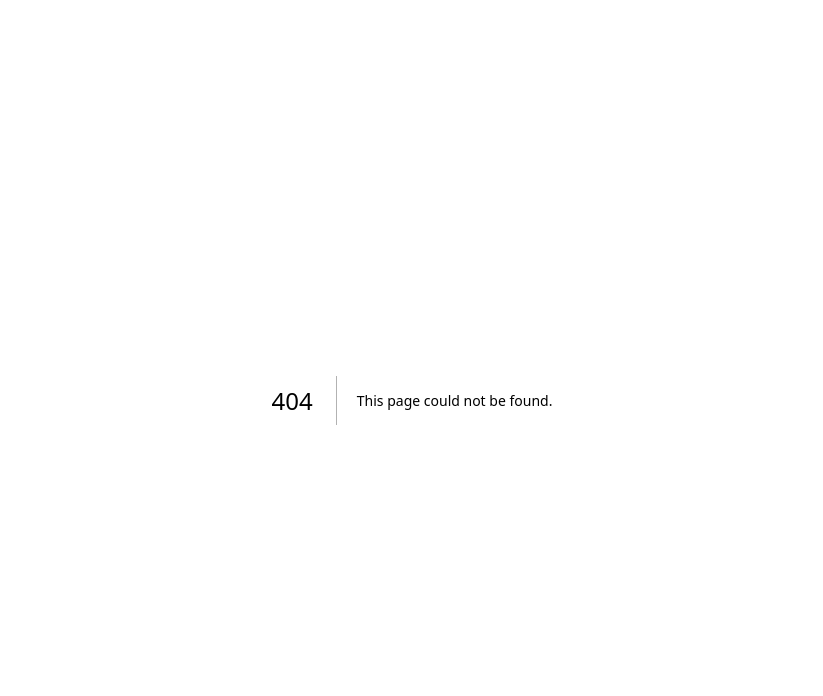
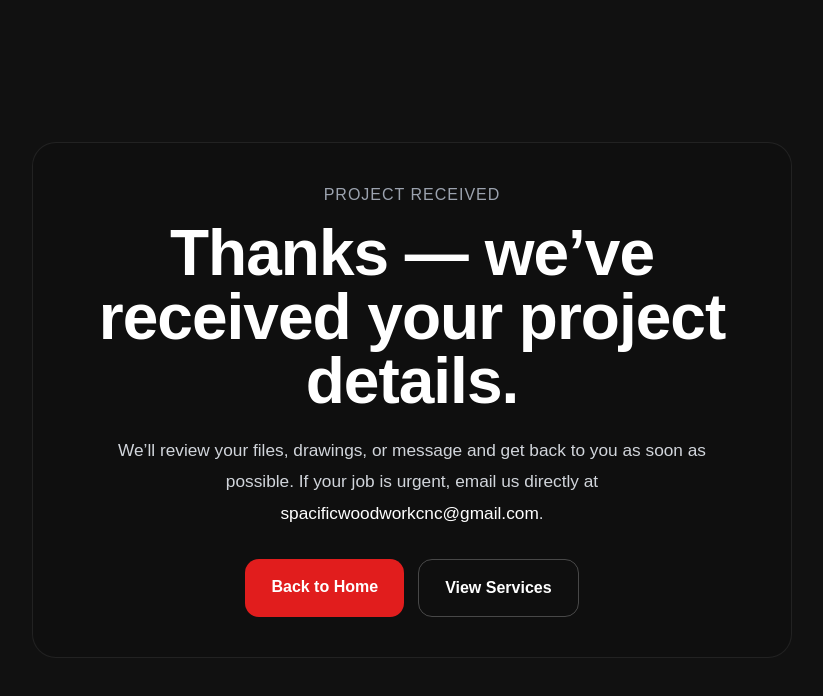
Before and after one commit to lestui/spacific-site, a Next.js app: page /thank-you in a window 1280 px wide. Before the commit this address had no page. Shown: the top 696 px of the page, without its empty margins (228-1051 px from the left). Built offline with nearby package versions, Linux system fonts and the light colour scheme.

Commit message:
Upgrade UI, centered layouts, new header, thank-you page

```diff
--- a/app/page.tsx
+++ b/app/page.tsx
@@ -95,42 +95,46 @@ export default function Home() {
             position: "sticky",
             top: 0,
             zIndex: 50,
-            background: "rgba(10,10,10,0.88)",
+            background: "rgba(10,10,10,0.9)",
             backdropFilter: "blur(10px)",
             borderBottom: "1px solid rgba(255,255,255,0.08)",
           }}
         >
           <div
             style={{
-              maxWidth: "1400px",
+              maxWidth: "1440px",
               margin: "0 auto",
-              padding: "10px 20px",
+              padding: "14px 20px",
               display: "flex",
-              justifyContent: "center",
               alignItems: "center",
+              justifyContent: "space-between",
               gap: "18px",
               flexWrap: "wrap",
-              textAlign: "center",
             }}
           >
-            <a
-              href="#top"
+            <div
               style={{
                 display: "flex",
                 alignItems: "center",
-                justifyContent: "center",
+                gap: "22px",
+                flexWrap: "wrap",
+              }}
+            >
+              <Link
+                href="/"
+                style={{
+                  display: "flex",
+                  alignItems: "center",
                   gap: "12px",
                   textDecoration: "none",
                   color: "#ffffff",
-                minWidth: 0,
-                flexWrap: "wrap",
                 }}
               >
                 <img
                   src="/images/logo.png"
                   alt="SPACIFIC Woodwork & CNC"
                   style={{
-                  height: "clamp(70px, 10vw, 150px)",
+                    height: "44px",
                     width: "auto",
                     objectFit: "contain",
                     display: "block",
@@ -138,105 +142,116 @@ export default function Home() {
                 />
                 <span
                   style={{
-                  fontSize: "clamp(0.95rem, 1.6vw, 1.1rem)",
                     fontWeight: 800,
-                  letterSpacing: "0.5px",
-                  lineHeight: 1.2,
+                    fontSize: "1rem",
+                    letterSpacing: "0.4px",
+                    whiteSpace: "nowrap",
                   }}
                 >
-                SPACIFIC Woodwork & CNC
+                  SPACIFIC WOODWORK
                 </span>
-            </a>
+              </Link>
 
               <nav
                 style={{
                   display: "flex",
-                gap: "16px",
-                justifyContent: "center",
+                  gap: "24px",
                   alignItems: "center",
                   flexWrap: "wrap",
-                width: "100%",
                 }}
               >
                 <a href="#services" style={navLinkStyle}>
-                Services
+                  SERVICES
                 </a>
                 <a href="#work" style={navLinkStyle}>
-                Work
+                  WORK
                 </a>
                 <a href="#about" style={navLinkStyle}>
-                About
+                  ABOUT
                 </a>
                 <a href="#contact" style={navLinkStyle}>
-                Contact
+                  CONTACT
                 </a>
+              </nav>
+            </div>
+
+            <div
+              style={{
+                display: "flex",
+                alignItems: "center",
+                gap: "14px",
+                flexWrap: "wrap",
+                justifyContent: "flex-end",
+              }}
+            >
+              <p
+                style={{
+                  margin: 0,
+                  color: "#d1d5db",
+                  fontSize: "0.9rem",
+                  whiteSpace: "nowrap",
+                }}
+              >
+                Auckland based custom fabrication
+              </p>
+
+              <div style={searchWrapStyle}>
+                <input
+                  type="text"
+                  placeholder="Search..."
+                  style={searchInputStyle}
+                />
+              </div>
 
               <button
                 type="button"
                 onClick={() => setIsInquiryOpen(true)}
-                style={ctaNavStyle}
+                style={headerCtaStyle}
               >
-                Start Your Project
+                GET STARTED
               </button>
-            </nav>
+            </div>
           </div>
         </header>
 
         <section
           id="top"
           style={{
-            minHeight: "82vh",
+            minHeight: "88vh",
             display: "flex",
             alignItems: "center",
             justifyContent: "center",
             textAlign: "center",
-            padding: "56px 24px 80px",
+            padding: "80px 24px 100px",
             backgroundImage:
-              "linear-gradient(rgba(0,0,0,0.65), rgba(0,0,0,0.65)), url('/images/hero-bg.png')",
+              "linear-gradient(rgba(0,0,0,0.68), rgba(0,0,0,0.68)), url('/images/hero-bg.png')",
             backgroundSize: "cover",
             backgroundPosition: "center",
           }}
         >
-          <div style={{ maxWidth: "950px" }}>
-            <p style={heroTagStyle}>
-              CNC Routing • CAD / CAM • CO2 Laser • Vinyl Cutting • 3D Printing
-              • Fabrication
-            </p>
-
+          <div style={{ maxWidth: "980px" }}>
             <h1 style={heroTitleStyle}>
-              Custom parts and fabrication built for real business needs.
+              Custom parts and fabrication delivered fast.
             </h1>
 
             <p style={heroDescStyle}>
-              Precision CNC cutting, fabrication, and production-ready workflow
-              support for businesses that need clean execution, fast turnaround,
-              and repeatable quality.
+              CNC routing, CAD/CAM, CO2 laser, vinyl cutting, signage, 3D
+              printing, and fabrication support for customers who need practical
+              results and clean execution.
             </p>
 
             <div style={heroBtnWrap}>
               <button
                 type="button"
                 onClick={() => setIsInquiryOpen(true)}
-                style={primaryButtonStyle}
+                style={heroPrimaryButtonStyle}
               >
-                Start Your Project
+                GET STARTED
               </button>
-
-              <a href="#services" style={secondaryButtonStyle}>
-                View Services
-              </a>
             </div>
 
-            <p
-              style={{
-                marginTop: "28px",
-                fontSize: "1rem",
-                color: "#d1d5db",
-                lineHeight: 1.6,
-              }}
-            >
-              From concept to finished product — CAD, CAM, machining,
-              prototyping, signage, and custom production support.
+            <p style={heroSubLinkStyle}>
+              Send your files, drawings, or idea and we’ll take a look.
             </p>
           </div>
         </section>
@@ -318,9 +333,9 @@ export default function Home() {
               <button
                 type="button"
                 onClick={() => setIsInquiryOpen(true)}
-                style={primaryButtonStyle}
+                style={heroPrimaryButtonStyle}
               >
-                Start Your Project
+                GET STARTED
               </button>
             </div>
 
@@ -371,9 +386,9 @@ export default function Home() {
               <button
                 type="button"
                 onClick={() => setIsInquiryOpen(true)}
-                style={primaryButtonStyle}
+                style={heroPrimaryButtonStyle}
               >
-                Start Your Project
+                GET STARTED
               </button>
 
               <a
@@ -452,10 +467,7 @@ export default function Home() {
           onClick={() => setIsInquiryOpen(false)}
           style={modalOverlayStyle}
         >
-          <div
-            onClick={(e) => e.stopPropagation()}
-            style={modalCardStyle}
-          >
+          <div onClick={(e) => e.stopPropagation()} style={modalCardStyle}>
             <button
               type="button"
               onClick={() => setIsInquiryOpen(false)}
@@ -464,10 +476,22 @@ export default function Home() {
               Close ✕
             </button>
 
-            <div style={{ marginBottom: "24px" }}>
+            <div
+              style={{
+                marginBottom: "24px",
+                textAlign: "center",
+                display: "flex",
+                flexDirection: "column",
+                alignItems: "center",
+              }}
+            >
               <h2 style={modalTitleStyle}>Start Your Project</h2>
               <p style={modalTextStyle}>
                 Send your files, drawings, or idea and we’ll take a look.
+              </p>
+              <p style={modalSubTextStyle}>
+                We review practical job details fast so you can move forward
+                sooner.
               </p>
             </div>
 
@@ -482,43 +506,59 @@ export default function Home() {
 const navLinkStyle = {
   color: "#ffffff",
   textDecoration: "none",
-  fontWeight: 600,
+  fontWeight: 700,
+  fontSize: "0.9rem",
+  letterSpacing: "0.4px",
 };
 
-const ctaNavStyle = {
+const headerCtaStyle = {
   background: "#e11d1d",
-  padding: "12px 18px",
+  padding: "12px 20px",
   borderRadius: "12px",
   color: "#ffffff",
   textDecoration: "none",
-  fontWeight: 700,
+  fontWeight: 800,
   border: "none",
   cursor: "pointer",
-  fontSize: "1rem",
-};
-
-const heroTagStyle = {
-  color: "#d1d5db",
-  marginBottom: "20px",
-  textTransform: "uppercase" as const,
-  letterSpacing: "1px",
   fontSize: "0.95rem",
 };
 
+const searchWrapStyle = {
+  background: "#f3f4f6",
+  borderRadius: "12px",
+  padding: "0 14px",
+  height: "42px",
+  display: "flex",
+  alignItems: "center",
+  minWidth: "190px",
+};
+
+const searchInputStyle = {
+  border: "none",
+  outline: "none",
+  background: "transparent",
+  width: "100%",
+  fontSize: "0.95rem",
+  color: "#111111",
+};
+
 const heroTitleStyle = {
-  fontSize: "clamp(2.7rem, 6vw, 5.5rem)",
+  fontSize: "clamp(3rem, 7vw, 6.2rem)",
   fontWeight: 900,
   lineHeight: 0.95,
   letterSpacing: "-2px",
   margin: 0,
+  maxWidth: "900px",
+  marginLeft: "auto",
+  marginRight: "auto",
 };
 
 const heroDescStyle = {
   marginTop: "24px",
-  fontSize: "1.2rem",
-  color: "#e5e7eb",
+  fontSize: "1.25rem",
+  color: "#f3f4f6",
   lineHeight: 1.7,
-  maxWidth: "760px",
+  maxWidth: "820px",
   marginLeft: "auto",
   marginRight: "auto",
 };
@@ -531,9 +571,9 @@ const heroBtnWrap = {
   flexWrap: "wrap" as const,
 };
 
-const primaryButtonStyle = {
+const heroPrimaryButtonStyle = {
   background: "#e11d1d",
-  padding: "16px 26px",
+  padding: "18px 34px",
   borderRadius: "14px",
   color: "#ffffff",
   textDecoration: "none",
@@ -542,6 +582,13 @@ const primaryButtonStyle = {
   border: "none",
   cursor: "pointer",
   fontSize: "1rem",
+};
+
+const heroSubLinkStyle = {
+  marginTop: "28px",
+  fontSize: "1rem",
+  color: "#ffffff",
+  lineHeight: 1.6,
 };
 
 const secondaryButtonStyle = {
@@ -784,6 +831,7 @@ const modalTitleStyle = {
   fontSize: "clamp(1.8rem, 4vw, 2.6rem)",
   fontWeight: 800,
   margin: 0,
+  textAlign: "center" as const,
 };
 
 const modalTextStyle = {
@@ -791,4 +839,16 @@ const modalTextStyle = {
   color: "#d1d5db",
   fontSize: "1rem",
   lineHeight: 1.7,
+  textAlign: "center" as const,
+  maxWidth: "560px",
 };
+
+const modalSubTextStyle = {
+  marginTop: "8px",
+  color: "#ffffff",
+  fontSize: "0.95rem",
+  lineHeight: 1.6,
+  fontWeight: 700,
+  textAlign: "center" as const,
+  maxWidth: "560px",
+};
--- /dev/null
+++ b/app/thank-you/page.tsx
@@ -0,0 +1,114 @@
+import Link from "next/link";
+
+export default function ThankYouPage() {
+  return (
+    <main
+      style={{
+        minHeight: "100vh",
+        background: "#111111",
+        color: "#ffffff",
+        fontFamily: "Arial, sans-serif",
+        display: "flex",
+        alignItems: "center",
+        justifyContent: "center",
+        padding: "24px",
+      }}
+    >
+      <div
+        style={{
+          width: "100%",
+          maxWidth: "760px",
+          background: "#0f0f0f",
+          border: "1px solid rgba(255,255,255,0.08)",
+          borderRadius: "24px",
+          padding: "40px 28px",
+          textAlign: "center",
+        }}
+      >
+        <p
+          style={{
+            color: "#9ca3af",
+            textTransform: "uppercase",
+            letterSpacing: "1px",
+            marginBottom: "14px",
+          }}
+        >
+          Project Received
+        </p>
+
+        <h1
+          style={{
+            fontSize: "clamp(2.2rem, 6vw, 4rem)",
+            fontWeight: 900,
+            lineHeight: 1,
+            margin: 0,
+            letterSpacing: "-1px",
+          }}
+        >
+          Thanks — we’ve received your project details.
+        </h1>
+
+        <p
+          style={{
+            marginTop: "22px",
+            color: "#d1d5db",
+            fontSize: "1.08rem",
+            lineHeight: 1.8,
+            maxWidth: "620px",
+            marginLeft: "auto",
+            marginRight: "auto",
+          }}
+        >
+          We’ll review your files, drawings, or message and get back to you as
+          soon as possible. If your job is urgent, email us directly at
+          {" "}
+          <a
+            href="mailto:spacificwoodworkcnc@gmail.com"
+            style={{ color: "#ffffff" }}
+          >
+            spacificwoodworkcnc@gmail.com
+          </a>
+          .
+        </p>
+
+        <div
+          style={{
+            marginTop: "30px",
+            display: "flex",
+            gap: "14px",
+            justifyContent: "center",
+            flexWrap: "wrap",
+          }}
+        >
+          <Link href="/" style={primaryButtonStyle}>
+            Back to Home
+          </Link>
+
+          <Link href="/#services" style={secondaryButtonStyle}>
+            View Services
+          </Link>
+        </div>
+      </div>
+    </main>
+  );
+}
+
+const primaryButtonStyle = {
+  background: "#e11d1d",
+  padding: "16px 26px",
+  borderRadius: "14px",
+  color: "#ffffff",
+  textDecoration: "none",
+  fontWeight: 800,
+  display: "inline-block",
+};
+
+const secondaryButtonStyle = {
+  border: "1px solid rgba(255,255,255,0.24)",
+  padding: "16px 26px",
+  borderRadius: "14px",
+  color: "#ffffff",
+  textDecoration: "none",
+  fontWeight: 700,
+  display: "inline-block",
+};
--- a/components/InquiryForm.tsx
+++ b/components/InquiryForm.tsx
@@ -1,208 +1,214 @@
 "use client";
 
-import { FormEvent } from "react";
+import { useState, FormEvent } from "react";
 
-type InquiryFormProps = {
+type Props = {
   projectType?: string;
   compact?: boolean;
 };
 
-const formAction = "https://formspree.io/f/maqawlng";
+export default function InquiryForm({ projectType = "", compact = false }: Props) {
+  const [submitted, setSubmitted] = useState(false);
+  const [sending, setSending] = useState(false);
 
-export default function InquiryForm({
-  projectType = "",
-  compact = false,
-}: InquiryFormProps) {
-  const handleSubmit = (event: FormEvent<HTMLFormElement>) => {
-    const form = event.currentTarget;
-    const fileInput = form.querySelector(
-      'input[type="file"][name="attachment"]'
-    ) as HTMLInputElement | null;
+  const handleSubmit = async (e: FormEvent<HTMLFormElement>) => {
+    e.preventDefault();
 
-    if (fileInput && fileInput.files && fileInput.files.length > 0) {
-      const totalBytes = Array.from(fileInput.files).reduce(
-        (sum, file) => sum + file.size,
-        0
-      );
+    const form = e.currentTarget;
+    const data = new FormData(form);
 
-      const maxBytes = 10 * 1024 * 1024;
+    setSending(true);
 
-      if (totalBytes > maxBytes) {
-        event.preventDefault();
-        alert("Please keep total file upload size under 10MB.");
+    try {
+      const response = await fetch("https://formspree.io/f/maqawlng", {
+        method: "POST",
+        body: data,
+        headers: {
+          Accept: "application/json",
+        },
+      });
+
+      if (response.ok) {
+        setSubmitted(true);
+        form.reset();
+      } else {
+        alert("Something went wrong. Try again or call or email us directly.");
       }
+    } catch {
+      alert("Something went wrong. Try again or call or email us directly.");
+    } finally {
+      setSending(false);
     }
   };
 
+  if (submitted) {
     return (
-    <form
-      action={formAction}
-      method="POST"
-      encType="multipart/form-data"
-      onSubmit={handleSubmit}
-      style={{
-        display: "grid",
-        gap: compact ? "14px" : "16px",
-      }}
-    >
-      <input type="hidden" name="_subject" value="New website project enquiry" />
-      <input type="hidden" name="_captcha" value="false" />
-      <input type="hidden" name="source" value="website" />
+      <div style={successWrap}>
+        <h3 style={successTitle}>Project received — we’re onto it</h3>
 
-      <div style={fieldGridStyle}>
-        <label style={labelWrapStyle}>
-          <span style={labelStyle}>First Name</span>
-          <input
-            type="text"
-            name="firstName"
-            required
-            placeholder="Your first name"
-            style={inputStyle}
-          />
-        </label>
+        <p style={successText}>Thanks — we’ve got your project.</p>
 
-        <label style={labelWrapStyle}>
-          <span style={labelStyle}>Email</span>
-          <input
-            type="email"
-            name="email"
-            required
-            placeholder="you@example.com"
-            style={inputStyle}
-          />
-        </label>
+        <p style={successText}>
+          We’ll review your project and get back to you within{" "}
+          <strong style={successStrong}>24 hours</strong>.
+        </p>
+
+        <p style={successSub}>
+          Most jobs are quoted same-day — we’ll confirm availability in our reply.
+        </p>
+
+        <p style={trustText}>
+          Trusted for CNC, fabrication, and production-ready work across Auckland.
+        </p>
+
+        <div style={ctaBlock}>
+          <p style={urgentText}>Need it urgent?</p>
+
+          <a href="tel:0212487664" style={callButton}>
+            Call or Text Now
+          </a>
+
+          <p style={phoneText}>021 248 7664</p>
+
+          <p style={emailText}>
+            or email <strong style={successStrong}>spacificwoodworkcnc@gmail.com</strong>
+          </p>
         </div>
+      </div>
+    );
+  }
 
-      <div style={fieldGridStyle}>
-        <label style={labelWrapStyle}>
-          <span style={labelStyle}>Phone</span>
-          <input
-            type="tel"
-            name="phone"
-            placeholder="021..."
-            style={inputStyle}
-          />
-        </label>
+  return (
+    <form onSubmit={handleSubmit} style={{ display: "grid", gap: "16px" }}>
+      <input type="hidden" name="projectType" value={projectType} />
 
-        <label style={labelWrapStyle}>
-          <span style={labelStyle}>Project Type</span>
-          <select
-            name="projectType"
-            defaultValue={projectType}
-            style={inputStyle}
-          >
-            <option value="">Select a service</option>
-            <option value="CNC Routing">CNC Routing</option>
-            <option value="CAD / CAM">CAD / CAM</option>
-            <option value="Fabrication">Fabrication</option>
-            <option value="CO2 Laser">CO2 Laser</option>
-            <option value="Vinyl Cutting">Vinyl Cutting</option>
-            <option value="3D Printing">3D Printing</option>
-            <option value="Signage & Display">Signage & Display</option>
-            <option value="Fiber Laser">Fiber Laser</option>
-            <option value="Not Sure">Not Sure</option>
+      <input name="name" placeholder="Your name" required style={input} />
+      <input name="email" type="email" placeholder="Email" required style={input} />
+      <input name="phone" placeholder="Phone (optional)" style={input} />
+
+      <select name="service" defaultValue="" style={input}>
+        <option value="" disabled>
+          Select service
+        </option>
+        <option>CNC Routing</option>
+        <option>CAD / CAM</option>
+        <option>Fabrication</option>
+        <option>CO2 Laser</option>
+        <option>Vinyl Cutting</option>
+        <option>3D Printing</option>
+        <option>Signage</option>
+        <option>Fiber Laser</option>
       </select>
-        </label>
-      </div>
 
-      <label style={labelWrapStyle}>
-        <span style={labelStyle}>Project Details</span>
       <textarea
         name="message"
+        placeholder="Tell us about your project..."
         required
-          rows={compact ? 5 : 6}
-          placeholder="Tell us what you need made, sizes, quantities, materials, deadline, and anything else that helps."
-          style={textareaStyle}
+        rows={compact ? 4 : 6}
+        style={textarea}
       />
-      </label>
 
-      <label style={labelWrapStyle}>
-        <span style={labelStyle}>Upload Files</span>
-        <input
-          type="file"
-          name="attachment"
-          multiple
-          accept=".pdf,.dxf,.svg,.ai,.eps,.jpg,.jpeg,.png,.webp,.zip"
-          style={fileInputStyle}
-        />
-        <span style={helperTextStyle}>
-          Optional. Drawings, photos, vectors, or reference files. Keep total
-          upload size under 10MB.
-        </span>
-      </label>
-
-      <button type="submit" style={submitButtonStyle}>
-        Start Your Project
+      <button type="submit" style={button} disabled={sending}>
+        {sending ? "Sending..." : "Start Your Project"}
       </button>
     </form>
   );
 }
 
-const fieldGridStyle = {
-  display: "grid",
-  gridTemplateColumns: "repeat(auto-fit, minmax(220px, 1fr))",
-  gap: "16px",
+const input = {
+  padding: "14px",
+  borderRadius: "10px",
+  border: "1px solid #333",
+  background: "#111",
+  color: "#fff",
+  width: "100%",
+  boxSizing: "border-box" as const,
 };
 
-const labelWrapStyle = {
-  display: "grid",
-  gap: "8px",
+const textarea = {
+  ...input,
 };
 
-const labelStyle = {
-  fontSize: "0.95rem",
-  fontWeight: 700,
-  color: "#ffffff",
+const button = {
+  padding: "16px",
+  borderRadius: "12px",
+  border: "none",
+  background: "#e11d1d",
+  color: "#fff",
+  fontWeight: "bold" as const,
+  cursor: "pointer",
+  width: "100%",
 };
 
-const inputStyle = {
-  width: "100%",
-  background: "#151515",
-  color: "#ffffff",
-  border: "1px solid rgba(255,255,255,0.14)",
-  borderRadius: "14px",
-  padding: "14px 16px",
-  fontSize: "1rem",
-  outline: "none",
+const successWrap = {
+  textAlign: "center" as const,
+  padding: "30px",
+  borderRadius: "20px",
+  background: "#0f0f0f",
+  border: "1px solid rgba(255,255,255,0.1)",
 };
 
-const textareaStyle = {
-  width: "100%",
-  background: "#151515",
-  color: "#ffffff",
-  border: "1px solid rgba(255,255,255,0.14)",
-  borderRadius: "14px",
-  padding: "14px 16px",
-  fontSize: "1rem",
-  outline: "none",
-  resize: "vertical" as const,
-  fontFamily: "Arial, sans-serif",
+const successTitle = {
+  fontSize: "1.9rem",
+  fontWeight: "800",
+  marginBottom: "12px",
+  color: "#fff",
+  lineHeight: "1.2",
 };
 
-const fileInputStyle = {
-  width: "100%",
-  background: "#151515",
+const successText = {
   color: "#d1d5db",
-  border: "1px solid rgba(255,255,255,0.14)",
-  borderRadius: "14px",
-  padding: "12px 16px",
-  fontSize: "0.96rem",
+  marginBottom: "10px",
+  lineHeight: "1.6",
 };
 
-const helperTextStyle = {
-  fontSize: "0.88rem",
-  color: "#9ca3af",
-  lineHeight: 1.5,
+const successSub = {
+  fontSize: "0.95rem",
+  color: "#b3b3b3",
+  lineHeight: "1.6",
+  marginBottom: "10px",
 };
 
-const submitButtonStyle = {
+const trustText = {
+  fontSize: "0.9rem",
+  color: "#8f8f8f",
+  marginBottom: "18px",
+  lineHeight: "1.5",
+};
+
+const successStrong = {
+  color: "#fff",
+};
+
+const ctaBlock = {
+  marginTop: "10px",
+};
+
+const urgentText = {
+  color: "#fff",
+  fontWeight: "700",
+  marginBottom: "12px",
+};
+
+const callButton = {
+  display: "inline-block",
+  padding: "14px 22px",
+  borderRadius: "12px",
   background: "#e11d1d",
-  padding: "16px 26px",
-  borderRadius: "14px",
-  color: "#ffffff",
-  border: "none",
-  fontWeight: 800,
-  fontSize: "1rem",
-  cursor: "pointer",
-  display: "inline-block",
+  color: "#fff",
+  textDecoration: "none",
+  fontWeight: "700",
+  marginBottom: "10px",
 };
+
+const phoneText = {
+  fontSize: "0.95rem",
+  color: "#d1d5db",
+  marginBottom: "8px",
+};
+
+const emailText = {
+  fontSize: "0.9rem",
+  color: "#9ca3af",
+  lineHeight: "1.5",
+};
```
Also changed, not shown: app/services/[slug]/page.tsx (+37 -1 lines). Lines whose indentation alone changed are shown as unchanged.
